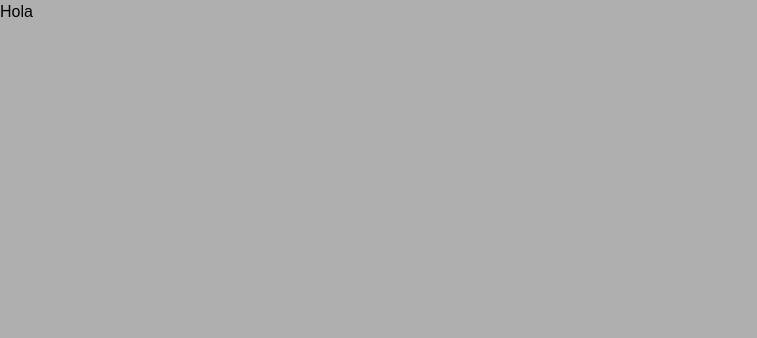
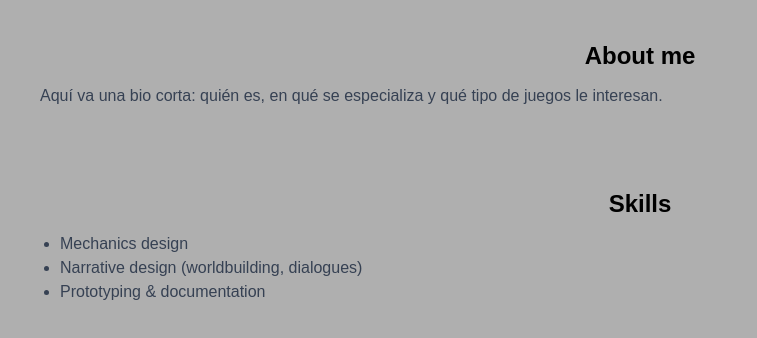
Before and after one commit to Leomf99/game-design-portfolio, a Next.js app: page / in a window 1280 px wide. Shown: the top 338 px of the page, without its empty margins (0-757 px from the left). Built offline with nearby package versions, Linux system fonts and the light colour scheme.

Commit message:
Section template created

```diff
--- a/app/page.tsx
+++ b/app/page.tsx
@@ -1,7 +1,36 @@
+import Section from "@/components/Section"
+
 export default function HomePage() {
   return (
     <main>
-      <h1>Hola</h1>
+      {/* HERO / INTRO simple (opcional) */}
+      <header>
+      {/* Header pending */}
+      </header>
+
+      {/* EJEMPLO 1: About */}
+      <Section id="about" title="About me">
+        <div className="flex justify-content-between">
+
+        </div>
+        <p className="text-gray-700">
+          Aquí va una bio corta: quién es, en qué se especializa y qué tipo de
+          juegos le interesan.
+        </p>
+      </Section>
+
+      {/* EJEMPLO 2: Skills */}
+      <Section id="skills" title="Skills">
+        <ul className="list-disc pl-5 text-gray-700">
+          <li>Mechanics design</li>
+          <li>Narrative design (worldbuilding, dialogues)</li>
+          <li>Prototyping & documentation</li>
+        </ul>
+      </Section>
+
+      {/* TODO: tú replicas este patrón para:
+          Projects, Experience, Contact
+      */}
     </main>
   )
 }
--- /dev/null
+++ b/components/Section.tsx
@@ -0,0 +1,14 @@
+type SectionProps = {
+  id: string;
+  title: string;
+  children: React.ReactNode;
+};
+
+export default function Section({ id, title, children }: SectionProps) {
+  return (
+    <section id={id} className="p-10">
+      <h2 className="text-2xl text-center font-semibold">{title}</h2>
+      <div className="mt-3">{children}</div>
+    </section>
+  );
+}
```
